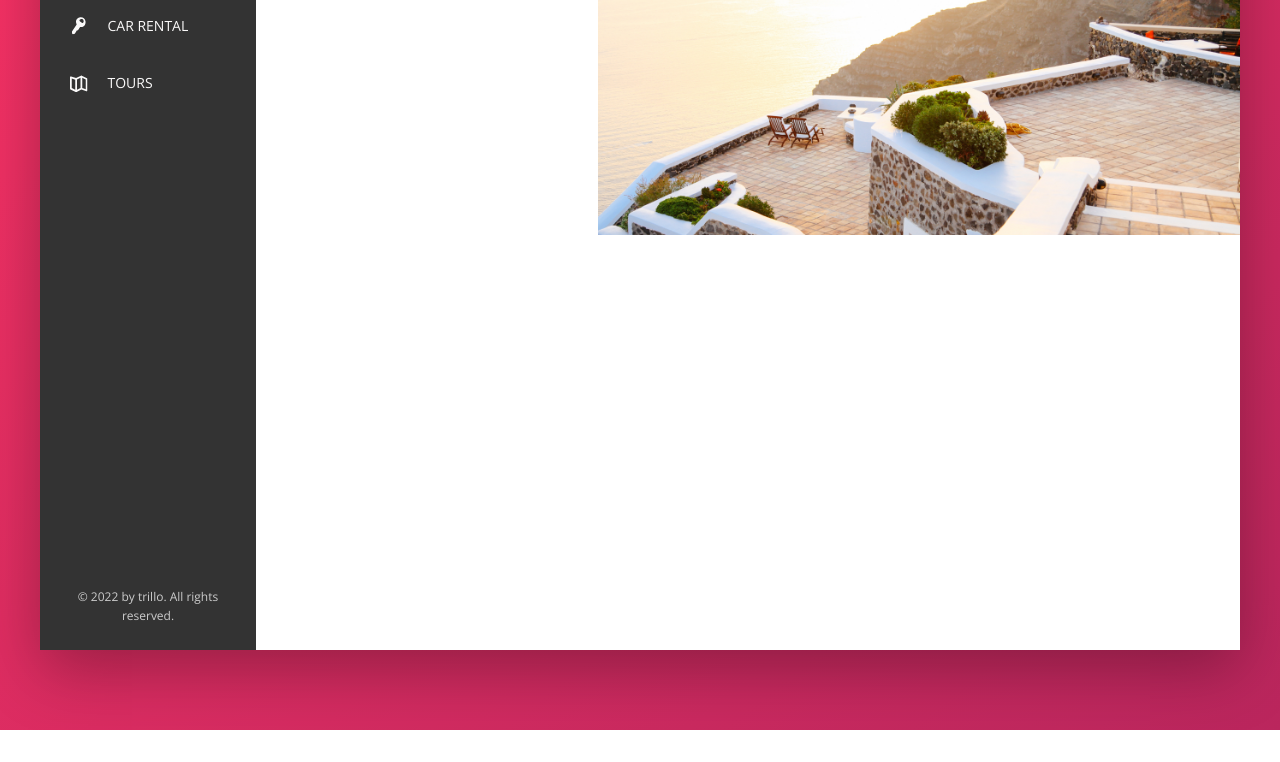
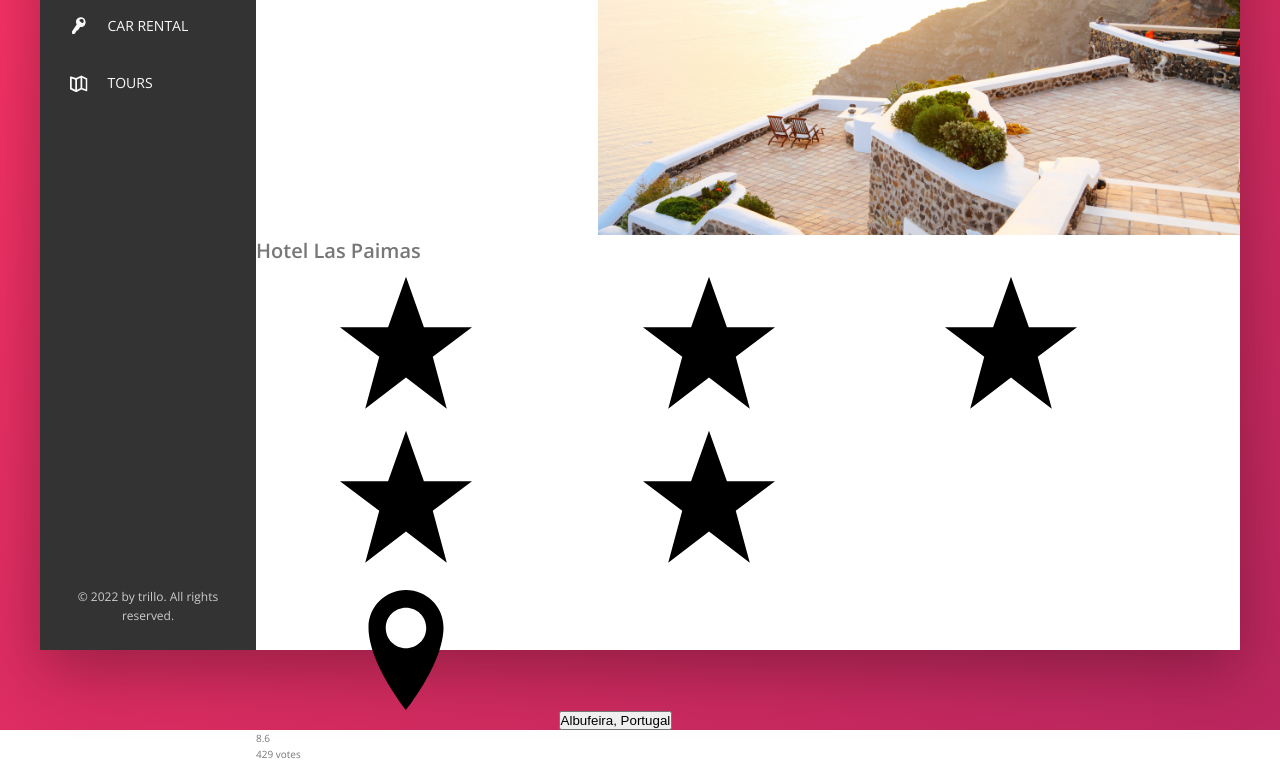
Before and after one commit to Mieskov/Trillo, a website: page index.html in a window 1280 px wide. Shown: the part 300-1062 px from the top of the page. Before the commit the page ends 1030 px from the top, so only its background shows below. Drawn offline with nearby package versions, Linux system fonts and the light colour scheme.

Commit message:
overview

```diff
--- a/index.html
+++ b/index.html
@@ -101,7 +101,36 @@
               <img src="img/hotel-3.jpg" alt="Photo" class="gallery__photo" />
             </figure>
           </div>
-          <div class="overview"></div>
+          <div class="overview">
+            <h1 class="overview__heading">Hotel Las Paimas</h1>
+            <div class="overview__stars">
+              <svg class="overview__icon-star">
+                <use xlink:href="img/sprite.svg#icon-star"></use>
+              </svg>
+              <svg class="overview__icon-star">
+                <use xlink:href="img/sprite.svg#icon-star"></use>
+              </svg>
+              <svg class="overview__icon-star">
+                <use xlink:href="img/sprite.svg#icon-star"></use>
+              </svg>
+              <svg class="overview__icon-star">
+                <use xlink:href="img/sprite.svg#icon-star"></use>
+              </svg>
+              <svg class="overview__icon-star">
+                <use xlink:href="img/sprite.svg#icon-star"></use>
+              </svg>
+            </div>
+            <div class="overview__location">
+              <svg class="overview__icon-location">
+                <use xlink:href="img/sprite.svg#icon-location-pin"></use>
+              </svg>
+              <button class="btn-inline">Albufeira, Portugal</button>
+            </div>
+            <div class="overview__rating">
+              <div class="overview__rating-average">8.6</div>
+              <div class="overview__rating-count">429 votes</div>
+            </div>
+          </div>
         </main>
       </div>
     </div>
--- a/sass/_components.scss
+++ b/sass/_components.scss
@@ -211,3 +211,45 @@
     display: block;
   }
 }
+
+////////////////////////////////////////////////
+/// overvier
+.overview {
+  // .overview__heading
+
+  &__heading {
+  }
+
+  // .overview__stars
+
+  &__stars {
+  }
+
+  // .overview__icon-star
+
+  &__icon-star,
+  &__icon-location {
+  }
+
+  // .overview__location
+
+  &__location {
+  }
+
+  // .overview__rating
+
+  &__rating {
+  }
+
+  // .overview__rating-average
+
+  &__rating-average {
+  }
+
+  // .overview__rating-count
+
+  &__rating-count {
+  }
+}
+.btn-inline {
+}
```
